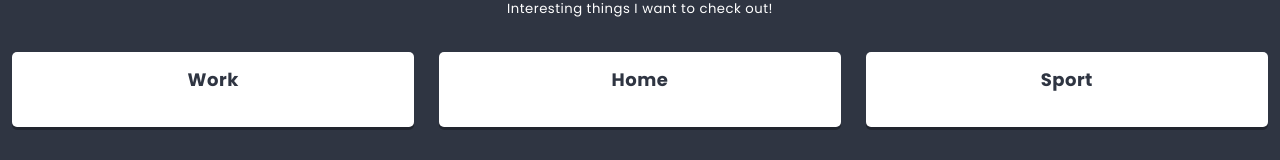
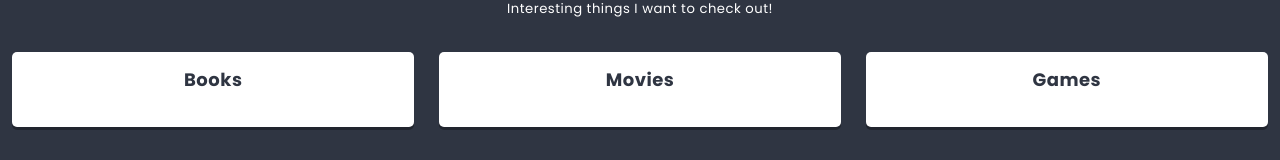
Before and after one commit to natkalia/todolist-react-kodilla, a React app: page / in a window 1280 px wide. Shown: the part 380-540 px from the top of the page. Built offline with nearby package versions, Linux system fonts and the light colour scheme.

Commit message:
Add initial state for columns in Column

```diff
--- a/src/components/List/List.js
+++ b/src/components/List/List.js
@@ -7,6 +7,10 @@ import {settings} from '../../data/dataStore';
 import ReactHtmlParser from 'react-html-parser';
 
 class List extends React.Component {
+  state = {
+    columns: this.props.columns || [],
+  }
+
   /* typechecking on the props for a component with prop-types library*/
   static propTypes = {
     title: PropTypes.node.isRequired,
@@ -30,9 +34,9 @@ class List extends React.Component {
           {ReactHtmlParser(this.props.description)}
         </div>
         <div className={styles.columns}>
-          <Column title='Work'/>
-          <Column title='Home'/>
-          <Column title='Sport'/>
+          {this.state.columns.map(({key, ...columnProps}) => (
+            <Column key={key} {...columnProps} />
+          ))}
         </div>
       </section>
     )
```
